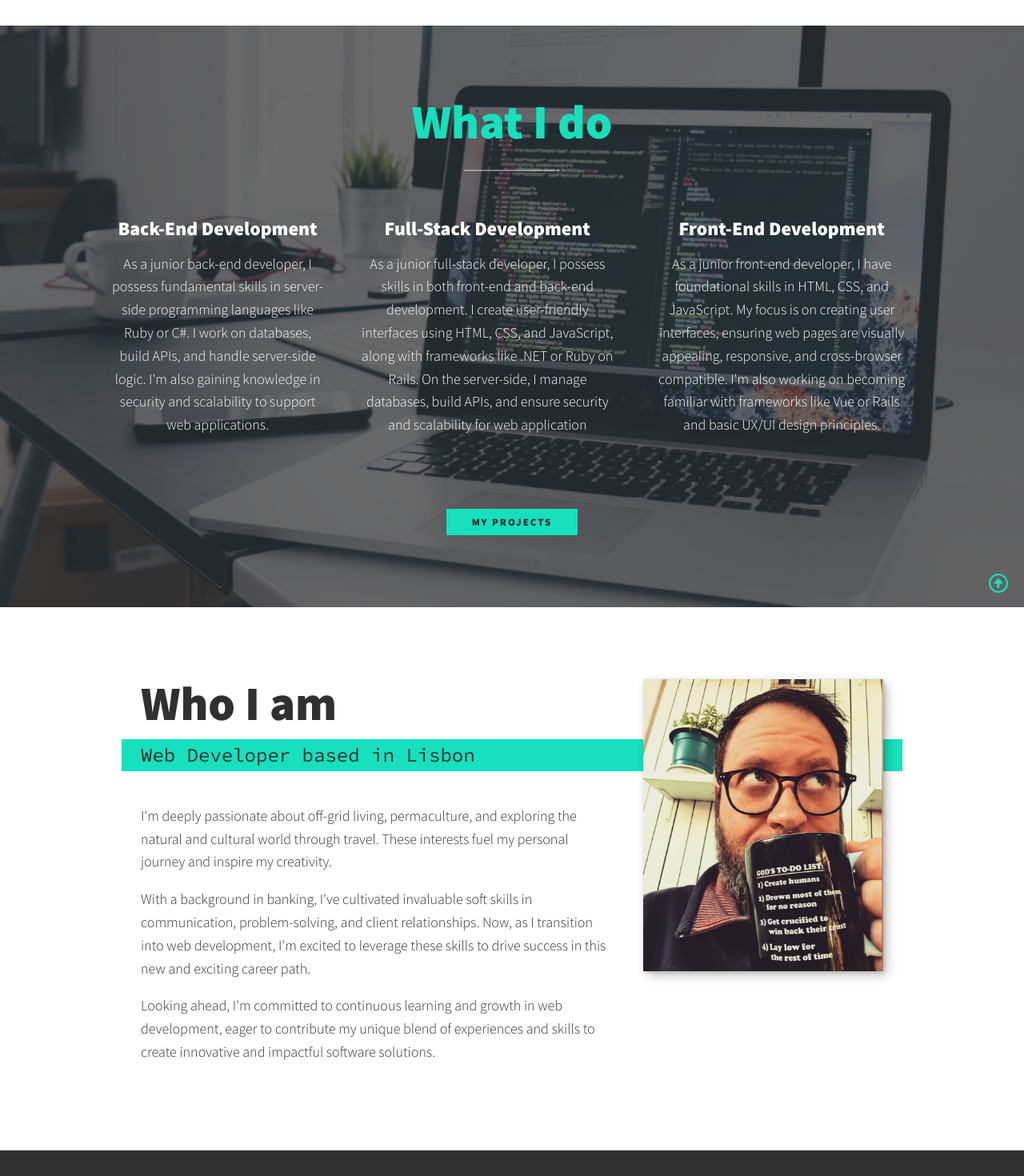
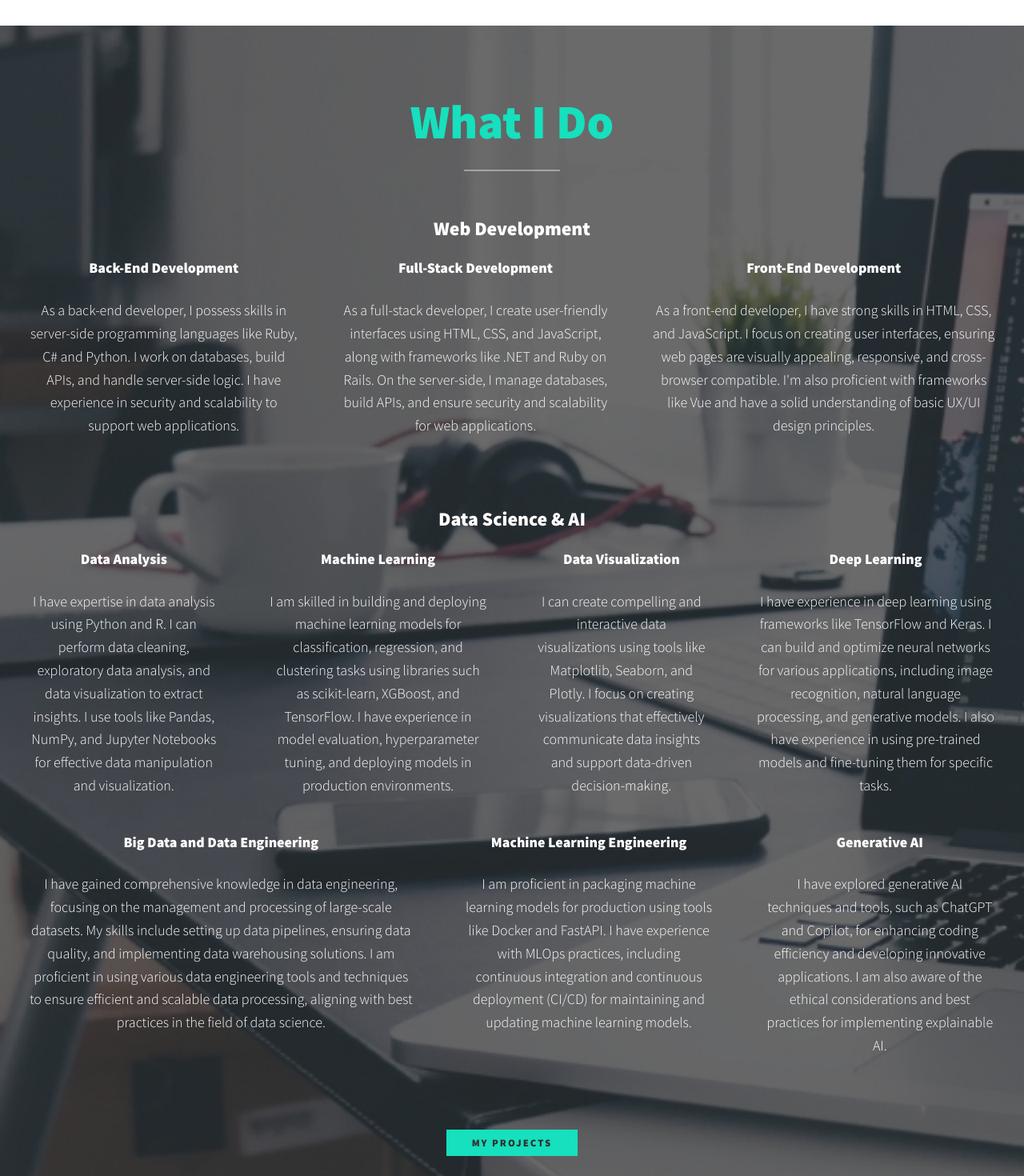
Before and after one commit to AntQua/my-portfolio-vue, a Vue app: page /#/ in a window 1280 px wide. Shown: the part 600-2070 px from the top of the page at 80% size. Built offline with nearby package versions, Linux system fonts and the light colour scheme.

Commit message:
adding data science and updating skills section

```diff
--- a/src/pages/TheHome.vue
+++ b/src/pages/TheHome.vue
@@ -5,7 +5,11 @@
       <h1 class="section__title section__title--intro">
         Hi, I am <strong>António Quaresma</strong>
       </h1>
-      <p class="section__subtitle section__subtitle--intro">full-stack dev</p>
+      <p class="section__subtitle section__subtitle--intro">
+        junior full-stack dev<br />
+        & junior data scientist
+      </p>
+
       <img
         src="../assets/images/intro_pic.jpg"
         alt="a picture of Antonio posing and smiling"
@@ -15,43 +19,135 @@
 
     <!-- My Skills -->
     <section class="my-skills" id="skills">
-      <h2 class="section__title section__title--skills">What I do</h2>
+      <h2 class="section__title section__title--skills">What I Do</h2>
+
+      <!-- Web Development Skills -->
+      <div class="skills-category">
+        <h3 class="category__title">Web Development</h3>
         <div class="skills">
           <div class="skill">
-          <h3>Back-End Development</h3>
+            <h4>Back-End Development</h4>
             <p>
-            As a junior back-end developer, I possess fundamental skills in
-            server-side programming languages like Ruby or C#. I work on
-            databases, build APIs, and handle server-side logic. I'm also
-            gaining knowledge in security and scalability to support web
+              As a back-end developer, I possess skills in server-side
+              programming languages like Ruby, C# and Python. I work on
+              databases, build APIs, and handle server-side logic. I have
+              experience in security and scalability to support web
               applications.
             </p>
           </div>
 
           <div class="skill">
-          <h3>Full-Stack Development</h3>
+            <h4>Full-Stack Development</h4>
             <p>
-            As a junior full-stack developer, I possess skills in both front-end
-            and back-end development. I create user-friendly interfaces using
-            HTML, CSS, and JavaScript, along with frameworks like .NET or Ruby
-            on Rails. On the server-side, I manage databases, build APIs, and
-            ensure security and scalability for web application
+              As a full-stack developer, I create user-friendly interfaces using
+              HTML, CSS, and JavaScript, along with frameworks like .NET and
+              Ruby on Rails. On the server-side, I manage databases, build APIs,
+              and ensure security and scalability for web applications.
             </p>
           </div>
 
           <div class="skill">
-          <h3>Front-End Development</h3>
+            <h4>Front-End Development</h4>
             <p>
-            As a junior front-end developer, I have foundational skills in HTML,
-            CSS, and JavaScript. My focus is on creating user interfaces,
-            ensuring web pages are visually appealing, responsive, and
-            cross-browser compatible. I'm also working on becoming familiar with
-            frameworks like Vue or Rails and basic UX/UI design principles.
+              As a front-end developer, I have strong skills in HTML, CSS, and
+              JavaScript. I focus on creating user interfaces, ensuring web
+              pages are visually appealing, responsive, and cross-browser
+              compatible. I'm also proficient with frameworks like Vue and have
+              a solid understanding of basic UX/UI design principles.
             </p>
           </div>
         </div>
+      </div>
 
-      <a href="#" class="btn" @click.prevent="scrollToProjects">my projects</a>
+      <!-- Data Science & AI Skills -->
+      <div class="skills-category">
+        <h3 class="category__title">Data Science & AI</h3>
+        <div class="skills-ds">
+          <div class="skills-row">
+            <div class="skill">
+              <h4>Data Analysis</h4>
+              <p>
+                I have expertise in data analysis using Python and R. I can
+                perform data cleaning, exploratory data analysis, and data
+                visualization to extract insights. I use tools like Pandas,
+                NumPy, and Jupyter Notebooks for effective data manipulation and
+                visualization.
+              </p>
+            </div>
+
+            <div class="skill">
+              <h4>Machine Learning</h4>
+              <p>
+                I am skilled in building and deploying machine learning models
+                for classification, regression, and clustering tasks using
+                libraries such as scikit-learn, XGBoost, and TensorFlow. I have
+                experience in model evaluation, hyperparameter tuning, and
+                deploying models in production environments.
+              </p>
+            </div>
+
+            <div class="skill">
+              <h4>Data Visualization</h4>
+              <p>
+                I can create compelling and interactive data visualizations
+                using tools like Matplotlib, Seaborn, and Plotly. I focus on
+                creating visualizations that effectively communicate data
+                insights and support data-driven decision-making.
+              </p>
+            </div>
+
+            <div class="skill">
+              <h4>Deep Learning</h4>
+              <p>
+                I have experience in deep learning using frameworks like
+                TensorFlow and Keras. I can build and optimize neural networks
+                for various applications, including image recognition, natural
+                language processing, and generative models. I also have
+                experience in using pre-trained models and fine-tuning them for
+                specific tasks.
+              </p>
+            </div>
+          </div>
+          <div class="skills-row">
+            <div class="skill">
+              <h4>Big Data and Data Engineering</h4>
+              <p>
+                I have gained comprehensive knowledge in data engineering,
+                focusing on the management and processing of large-scale
+                datasets. My skills include setting up data pipelines, ensuring
+                data quality, and implementing data warehousing solutions. I am
+                proficient in using various data engineering tools and
+                techniques to ensure efficient and scalable data processing,
+                aligning with best practices in the field of data science.
+              </p>
+            </div>
+
+            <div class="skill">
+              <h4>Machine Learning Engineering</h4>
+              <p>
+                I am proficient in packaging machine learning models for
+                production using tools like Docker and FastAPI. I have
+                experience with MLOps practices, including continuous
+                integration and continuous deployment (CI/CD) for maintaining
+                and updating machine learning models.
+              </p>
+            </div>
+
+            <div class="skill">
+              <h4>Generative AI</h4>
+              <p>
+                I have explored generative AI techniques and tools, such as
+                ChatGPT and Copilot, for enhancing coding efficiency and
+                developing innovative applications. I am also aware of the
+                ethical considerations and best practices for implementing
+                explainable AI.
+              </p>
+            </div>
+          </div>
+        </div>
+      </div>
+
+      <a href="#" class="btn" @click.prevent="scrollToProjects">My Projects</a>
       <a href="#top" class="go-top__skills" @click.prevent="scrollToTop">
         <i class="fa-regular fa-circle-up"></i>
       </a>
@@ -230,13 +326,21 @@ export default {
   opacity: 0.4;
 }
 
-.skills {
+.skills,
+.skills-ds {
   margin-bottom: 4em;
 }
 
+.skills-row {
+  display: flex;
+  justify-content: center;
+  gap: 1em;
+}
+
 .skill {
-  max-width: 500px;
+  max-width: auto;
   margin: 0 auto;
+  /* flex: 1 1 calc(25% - 1em);  */
 }
 
 .go-top__skills {
@@ -251,9 +355,9 @@ export default {
 @media (min-width: 800px) {
   .skills {
     display: flex;
-    max-width: 1000px;
+    /* max-width: auto;
     margin-left: auto;
-    margin-right: auto;
+    margin-right: auto; */
   }
 
   .skill + .skill {
```
Also changed, not shown: 1 other file (tests, documents, lock files or other folders). Lines whose indentation alone changed are shown as unchanged.
